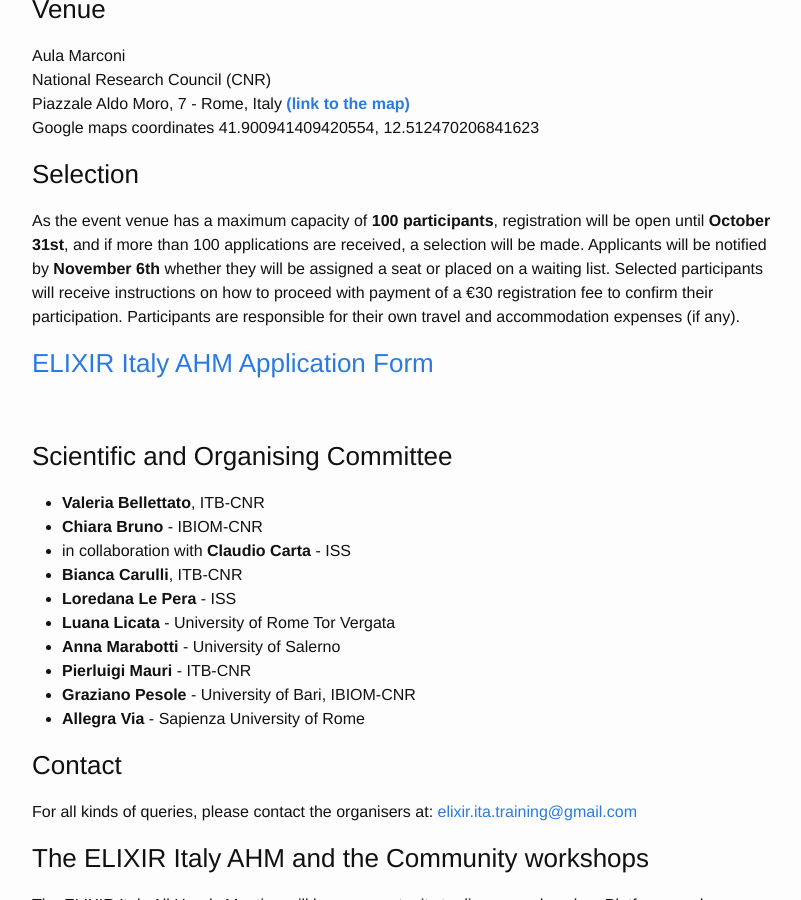
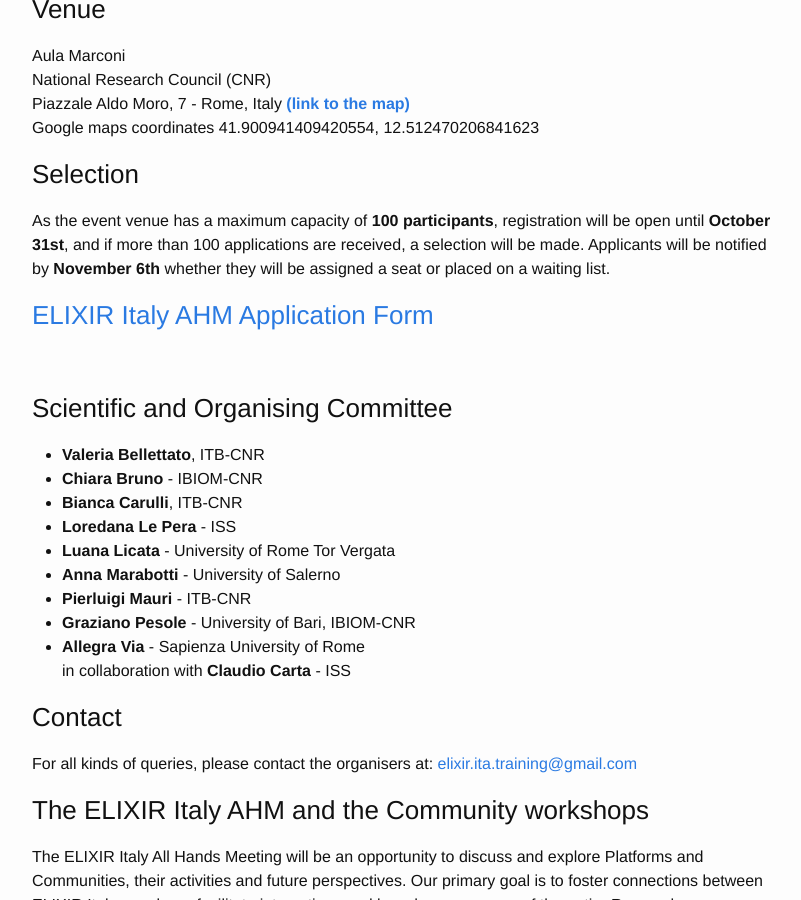
Before and after one commit to ELIXIR-IIB-training/website, a Jekyll site: the page built from _posts/2023-11-27-All_Hands_2023.md, in a window 1280 px wide and 900 px high, scrolled down 827 px. Shown: the whole window, without its empty margins (238-1039 px from the left). Built offline with Jekyll 4.4.1, drawn with Linux system fonts in a browser that asks for light colours; some of the changed text lies outside the part shown.

Commit message:
Update 2023-11-27-All_Hands_2023.md

```diff
--- a/_posts/2023-11-27-All_Hands_2023.md
+++ b/_posts/2023-11-27-All_Hands_2023.md
@@ -28,15 +28,15 @@ Google maps coordinates 41.900941409420554, 12.512470206841623
 <br>
 
 ### Selection
-As the event venue has a maximum capacity of **100 participants**, registration will be open until **October 31st**, and if more than 100 applications are received, a selection will be made. Applicants will be notified by **November 6th** whether they will be assigned a seat or placed on a waiting list. Selected participants will receive instructions on how to proceed with payment of a €30 registration fee to confirm their participation. Participants are responsible for their own travel and accommodation expenses (if any).
+As the event venue has a maximum capacity of **100 participants**, registration will be open until **October 31st**, and if more than 100 applications are received, a selection will be made. Applicants will be notified by **November 6th** whether they will be assigned a seat or placed on a waiting list.
 <br>
+
 ### [ELIXIR Italy AHM Application Form](https://forms.gle/uH9eYFDaWZNJPNuG9)
 <br>
 
 ### Scientific and Organising Committee
 - **Valeria Bellettato**, ITB-CNR
 - **Chiara Bruno** - IBIOM-CNR
-- in collaboration with **Claudio Carta** - ISS
 - **Bianca Carulli**, ITB-CNR
 - **Loredana Le Pera** - ISS
 - **Luana Licata** - University of Rome Tor Vergata
@@ -44,6 +44,8 @@ As the event venue has a maximum capacity of **100 participants**, registration
 - **Pierluigi Mauri** - ITB-CNR
 - **Graziano Pesole** - University of Bari, IBIOM-CNR
 - **Allegra Via** - Sapienza University of Rome
+<br>
+in collaboration with **Claudio Carta** - ISS
 <br>
 
 ### Contact
```
Also changed, not shown: other parts of _posts/2023-11-27-All_Hands_2023.md (+1 -3 lines).
